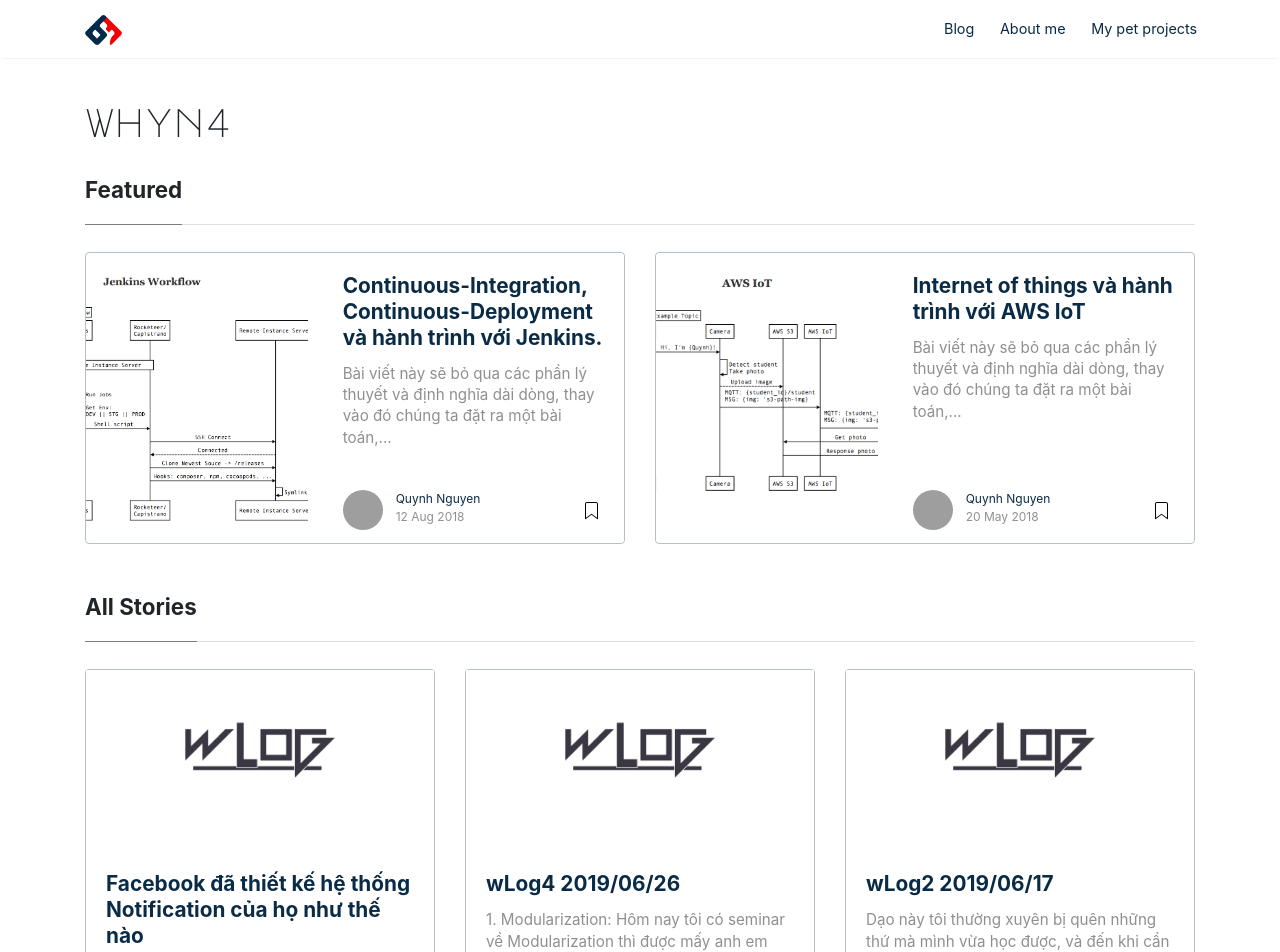
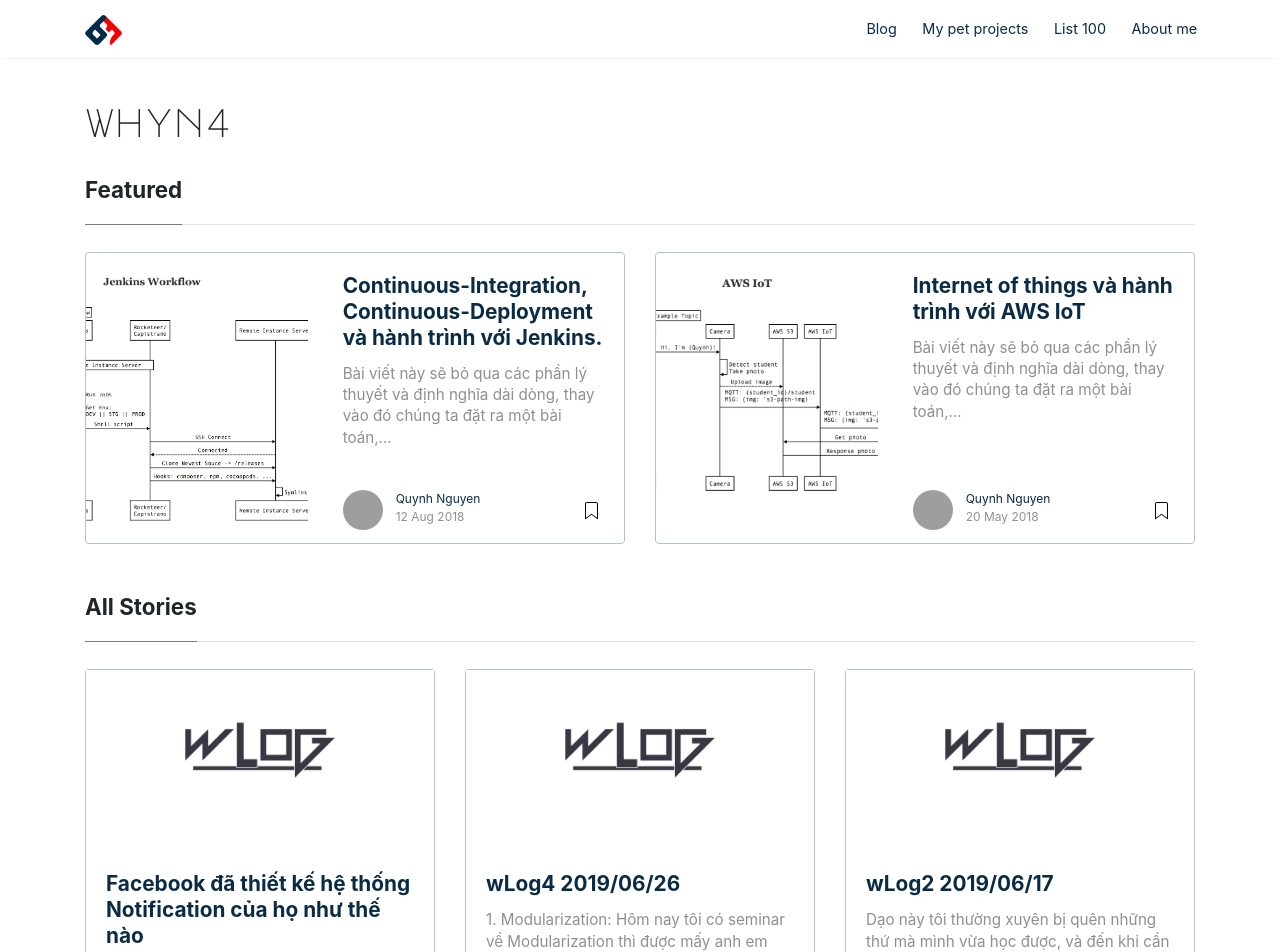
Before and after one commit to Quynh-Nguyen/quynh-nguyen.github.io, a Jekyll site: the page built from index.html, in a window 1280 px wide. Shown: the top 952 px of the page. Built offline with Jekyll 4.4.1, drawn with Linux system fonts in a browser that asks for light colours; nearby versions of some CDN libraries; the list of posts is cut into pages by our own code; comment, search, counter and statistics services are not loaded; grey boxes are pictures that could not be loaded.

Commit message:
feat: Add my list 100

```diff
--- a/_layouts/default.html
+++ b/_layouts/default.html
@@ -1,87 +1,120 @@
 <!DOCTYPE html>
 <html lang="en">
   <head>
-<meta charset="utf-8">
-<meta name="viewport" content="width=device-width, initial-scale=1, shrink-to-fit=no">
+    <meta charset="utf-8" />
+    <meta
+      name="viewport"
+      content="width=device-width, initial-scale=1, shrink-to-fit=no"
+    />
 
-<link rel="icon" href="{{ site.baseurl }}/assets/images/favicon.ico">
+    <link rel="icon" href="{{ site.baseurl }}/assets/images/favicon.ico" />
 
     <title>{{ page.title }} | {{site.name}}</title>
 
-{% if page.description %}<meta name="description" content="{{ page.description }}">{% endif %}
+    {% if page.description %}
+    <meta name="description" content="{{ page.description }}" />
+    {% endif %}
 
-<link rel="stylesheet" href="https://stackpath.bootstrapcdn.com/bootstrap/4.1.3/css/bootstrap.min.css" integrity="sha384-MCw98/SFnGE8fJT3GXwEOngsV7Zt27NXFoaoApmYm81iuXoPkFOJwJ8ERdknLPMO" crossorigin="anonymous">
+    <link
+      rel="stylesheet"
+      href="https://stackpath.bootstrapcdn.com/bootstrap/4.1.3/css/bootstrap.min.css"
+      integrity="sha384-MCw98/SFnGE8fJT3GXwEOngsV7Zt27NXFoaoApmYm81iuXoPkFOJwJ8ERdknLPMO"
+      crossorigin="anonymous"
+    />
 
-<link rel="stylesheet" href="https://use.fontawesome.com/releases/v5.0.13/css/all.css" integrity="sha384-DNOHZ68U8hZfKXOrtjWvjxusGo9WQnrNx2sqG0tfsghAvtVlRW3tvkXWZh58N9jp" crossorigin="anonymous">
+    <link
+      rel="stylesheet"
+      href="https://use.fontawesome.com/releases/v5.0.13/css/all.css"
+      integrity="sha384-DNOHZ68U8hZfKXOrtjWvjxusGo9WQnrNx2sqG0tfsghAvtVlRW3tvkXWZh58N9jp"
+      crossorigin="anonymous"
+    />
 
-<link href="https://fonts.googleapis.com/css?family=Righteous%7CMerriweather:300,300i,400,400i,700,700i" rel="stylesheet">
+    <link
+      href="https://fonts.googleapis.com/css?family=Righteous%7CMerriweather:300,300i,400,400i,700,700i"
+      rel="stylesheet"
+    />
 
-<link href="https://fonts.googleapis.com/css2?family=Major+Mono+Display&display=swap" rel="stylesheet">
+    <link
+      href="https://fonts.googleapis.com/css2?family=Major+Mono+Display&display=swap"
+      rel="stylesheet"
+    />
 
-<link href="{{ site.baseurl }}/assets/css/screen.css" rel="stylesheet">
+    <link href="{{ site.baseurl }}/assets/css/screen.css" rel="stylesheet" />
 
-<link href="{{ site.baseurl }}/assets/css/main.css" rel="stylesheet">
-
+    <link href="{{ site.baseurl }}/assets/css/main.css" rel="stylesheet" />
   </head>
 
   {% if jekyll.environment == 'production' %}
   <script>
-  (function(i,s,o,g,r,a,m){i['GoogleAnalyticsObject']=r;i[r]=i[r]||function(){
-  (i[r].q=i[r].q||[]).push(arguments)},i[r].l=1*new Date();a=s.createElement(o),
-  m=s.getElementsByTagName(o)[0];a.async=1;a.src=g;m.parentNode.insertBefore(a,m)
-  })(window,document,'script','//www.google-analytics.com/analytics.js','ga');
+    (function (i, s, o, g, r, a, m) {
+      i["GoogleAnalyticsObject"] = r;
+      (i[r] =
+        i[r] ||
+        function () {
+          (i[r].q = i[r].q || []).push(arguments);
+        }),
+        (i[r].l = 1 * new Date());
+      (a = s.createElement(o)), (m = s.getElementsByTagName(o)[0]);
+      a.async = 1;
+      a.src = g;
+      m.parentNode.insertBefore(a, m);
+    })(
+      window,
+      document,
+      "script",
+      "//www.google-analytics.com/analytics.js",
+      "ga"
+    );
 
-  ga('create', '{{site.google_analytics}}', 'auto');
-  ga('send', 'pageview');
+    ga("create", "{{site.google_analytics}}", "auto");
+    ga("send", "pageview");
   </script>
-{% endif %}
-
-{% capture layout %}{% if page.layout %}layout-{{ page.layout }}{% endif %}{% endcapture %}
+  {% endif %} {% capture layout %}{% if page.layout %}layout-{{ page.layout }}{%
+  endif %}{% endcapture %}
   <body class="{{ layout }}">
-
-
     <!-- Begin Menu Navigation
 ================================================== -->
-<nav class="navbar navbar-expand-lg navbar-light bg-white fixed-top mediumnavigation nav-down">
-
+    <nav
+      class="navbar navbar-expand-lg navbar-light bg-white fixed-top mediumnavigation nav-down"
+    >
       <div class="container pr-0">
-
         <!-- Begin Logo -->
         <a class="navbar-brand" href="{{ site.baseurl }}/">
-    <img src="{{ site.baseurl }}/{{ site.logo }}" alt="{{ site.name }}">
+          <img src="{{ site.baseurl }}/{{ site.logo }}" alt="{{ site.name }}" />
         </a>
         <!-- End Logo -->
 
-    <button class="navbar-toggler" type="button" data-toggle="collapse" data-target="#navbarMediumish" aria-controls="navbarSupportedContent" aria-expanded="false" aria-label="Toggle navigation">
+        <button
+          class="navbar-toggler"
+          type="button"
+          data-toggle="collapse"
+          data-target="#navbarMediumish"
+          aria-controls="navbarSupportedContent"
+          aria-expanded="false"
+          aria-label="Toggle navigation"
+        >
           <span class="navbar-toggler-icon"></span>
         </button>
 
-
         <div class="collapse navbar-collapse" id="navbarMediumish">
-
           <!-- Begin Menu -->
 
           <ul class="navbar-nav ml-auto">
-
             {% if page.url == "/" %}
             <li class="nav-item active">
               {% else %}
+            </li>
+
             <li class="nav-item">
               {% endif %}
               <a class="nav-link" href="{{ site.baseurl }}/index.html">Blog</a>
             </li>
 
-                {% if page.url == "/about.html" %}
-                <li class="nav-item active">
-                {% else %}
-                <li class="nav-item">
-                {% endif %}
-                <a class="nav-link" href="{{ site.baseurl }}/about">About me</a>
-                </li>
-
             {% if page.url == "/pet-projects.html" %}
             <li class="nav-item active">
               {% else %}
+            </li>
+
             <li class="nav-item">
               {% endif %}
               <a class="nav-link" href="{{ site.baseurl }}/pet-projects">
@@ -89,12 +122,29 @@
               </a>
             </li>
 
+            {% if page.url == "/list-100.html" %}
+            <li class="nav-item active">
+              {% else %}
+            </li>
+
+            <li class="nav-item">
+              {% endif %}
+              <a class="nav-link" href="{{ site.baseurl }}/list-100">List 100</a>
+            </li>
+
+            {% if page.url == "/about.html" %}
+            <li class="nav-item active">
+              {% else %}
+            </li>
+
+            <li class="nav-item">
+              {% endif %}
+              <a class="nav-link" href="{{ site.baseurl }}/about">About me</a>
+            </li>
           </ul>
 
           <!-- End Menu -->
-
         </div>
-
       </div>
     </nav>
     <!-- End Navigation
@@ -102,7 +152,6 @@
 
     <div class="site-content">
       <div class="container">
-
         <!-- Site Title
 ================================================== -->
         <div class="mainheading">
@@ -111,8 +160,6 @@
             {{ site.description }}
           </p>
         </div>
-
-
 
         <!-- Content
 ================================================== -->
@@ -125,45 +172,78 @@
 ================================================== -->
         <div class="alertbar">
           <div class="container text-center">
-		<span><img src="{{ site.baseurl }}/{{ site.logo }}" alt="{{site.title}}"> &nbsp; Never miss a <b>story</b> from us, subscribe to our newsletter</span>
-        <form action="{{site.mailchimp-list}}" method="post" name="mc-embedded-subscribe-form" class="wj-contact-form validate" target="_blank" novalidate>
+            <span
+              ><img
+                src="{{ site.baseurl }}/{{ site.logo }}"
+                alt="{{site.title}}"
+              />
+              &nbsp; Never miss a <b>story</b> from us, subscribe to our
+              newsletter</span
+            >
+            <form
+              action="{{site.mailchimp-list}}"
+              method="post"
+              name="mc-embedded-subscribe-form"
+              class="wj-contact-form validate"
+              target="_blank"
+              novalidate
+            >
               <div class="mc-field-group">
-            <input type="email" placeholder="Email" name="EMAIL" class="required email" id="mce-EMAIL" autocomplete="on" required>
-            <input type="submit" value="Subscribe" name="subscribe" class="heart">
+                <input
+                  type="email"
+                  placeholder="Email"
+                  name="EMAIL"
+                  class="required email"
+                  id="mce-EMAIL"
+                  autocomplete="on"
+                  required
+                />
+                <input
+                  type="submit"
+                  value="Subscribe"
+                  name="subscribe"
+                  class="heart"
+                />
               </div>
             </form>
           </div>
         </div>
         {% endif %}
-
-</div><!-- /.container -->
+      </div>
+      <!-- /.container -->
 
       <!-- Categories Jumbotron
 ================================================== -->
       <div class="jumbotron fortags">
         <div class="d-md-flex h-100">
           <div class="col-md-4 transpdark align-self-center text-center h-100">
-            <div class="d-md-flex align-items-center justify-content-center h-100">
-                <h2 class="d-md-block align-self-center py-1 font-weight-light">Explore <span class="d-none d-md-inline">→</span></h2>
+            <div
+              class="d-md-flex align-items-center justify-content-center h-100"
+            >
+              <h2 class="d-md-block align-self-center py-1 font-weight-light">
+                Explore <span class="d-none d-md-inline">→</span>
+              </h2>
             </div>
           </div>
           <div class="col-md-8 p-5 align-self-center text-center">
-            {% assign categories_list = site.categories %}
-            {% if categories_list.first[0] == null %}
-                {% for category in categories_list %}
-                    <a class="mt-1 mb-1" href="{{site.baseurl}}/categories#{{ category | url_escape | strip | replace: ' ', '-' }}">{{ category | camelcase }} ({{ site.tags[category].size }})</a>
-                {% endfor %}
-            {% else %}
-                {% for category in categories_list %}
-                    <a class="mt-1 mb-1" href="{{site.baseurl}}/categories#{{ category[0] | url_escape | strip | replace: ' ', '-' }}">{{ category[0] | camelcase }} ({{ category[1].size }})</a>
-                {% endfor %}
-            {% endif %}
-            {% assign categories_list = nil %}
+            {% assign categories_list = site.categories %} {% if
+            categories_list.first[0] == null %} {% for category in
+            categories_list %}
+            <a
+              class="mt-1 mb-1"
+              href="{{site.baseurl}}/categories#{{ category | url_escape | strip | replace: ' ', '-' }}"
+              >{{ category | camelcase }} ({{ site.tags[category].size }})</a
+            >
+            {% endfor %} {% else %} {% for category in categories_list %}
+            <a
+              class="mt-1 mb-1"
+              href="{{site.baseurl}}/categories#{{ category[0] | url_escape | strip | replace: ' ', '-' }}"
+              >{{ category[0] | camelcase }} ({{ category[1].size }})</a
+            >
+            {% endfor %} {% endif %} {% assign categories_list = nil %}
           </div>
         </div>
       </div>
-
-
 
       <!-- Begin Footer
 ================================================== -->
@@ -178,9 +258,8 @@
       </footer>
       <!-- End Footer
 ================================================== -->
-
-
-</div> <!-- /.site-content>
+    </div>
+    <!-- /.site-content>
 
 <!-- Bootstrap core JavaScript
 ================================================== -->
```
Also changed, not shown: other parts of _layouts/default.html (+14 -3 lines). Lines whose indentation alone changed are shown as unchanged.
